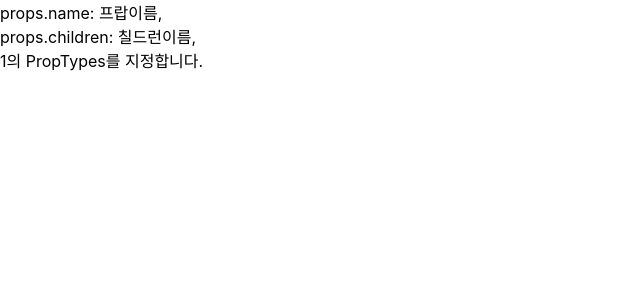
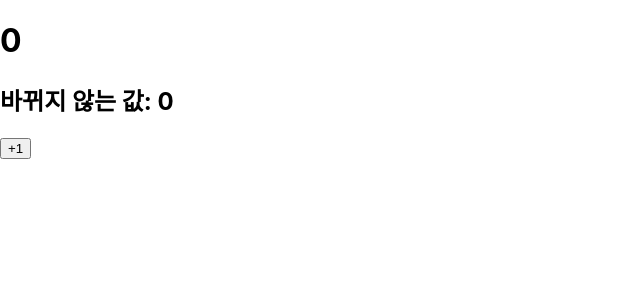
Before and after one commit to yangux/react-velopert, a React (Create React App) app: page / in a window 1280 px wide. Shown: the top 300 px of the page, without its empty margins (0-640 px from the left). Built offline with nearby package versions, Linux system fonts and the light colour scheme.

Commit message:
클래스형 컴포넌트에서 state 사용하기

```diff
--- /dev/null
+++ b/src/104-Counter.js
@@ -0,0 +1,31 @@
+import React, { Component } from 'react';
+
+class Counter extends Component {
+  constructor(props) {
+    super(props);
+    // state의 초깃값 설정하기
+    this.state = {
+      number: 0,
+      fixedNumber: 0,
+    };
+  }
+  render() {
+    const { number, fixedNumber } = this.state;
+    return (
+      <div>
+        <h1>{number}</h1>
+        <h2>바뀌지 않는 값: {fixedNumber}</h2>
+        <button
+          onClick={() => {
+            // state 값 변경시에는 this.setState 사용
+            this.setState({ number: number + 1 });
+          }}
+        >
+          +1
+        </button>
+      </div>
+    );
+  }
+}
+
+export default Counter;
--- a/src/App.js
+++ b/src/App.js
@@ -1,12 +1,9 @@
 import logo from './logo.svg';
 import './App.css';
-// import MyComponent from './092-MyComponent';
-import MyComponent from './102-MyComponent';
+import Counter from './104-Counter';
 
-function App() {
-  return (
-    <MyComponent name="프랍이름" favoriteNumber={1}>칠드런이름</MyComponent>
-  );
-}
+const App = () => {
+  return <Counter></Counter>;
+};
 
 export default App;
```
